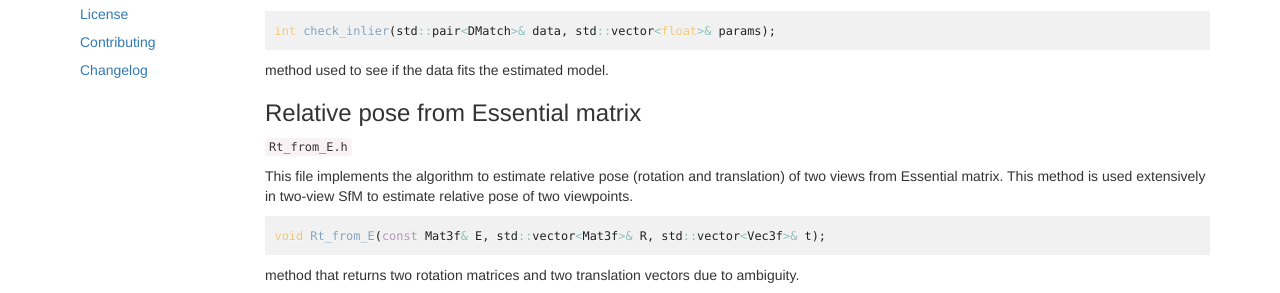
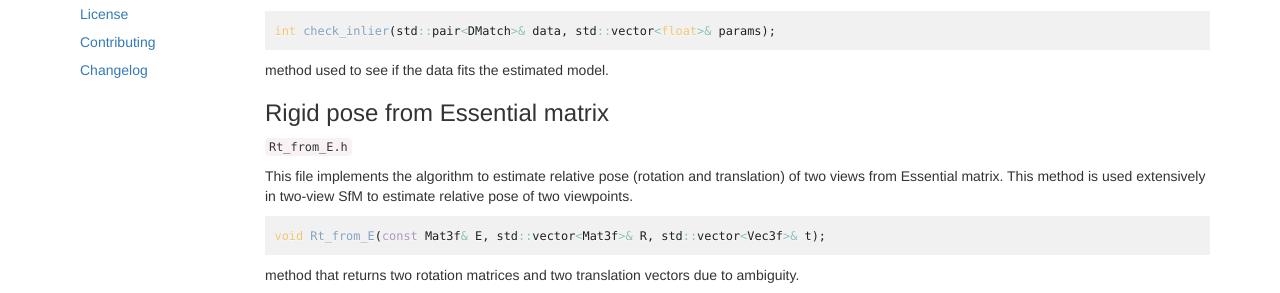
Before and after one commit to imkaywu/open3DCV, a Jekyll site: the page built from docs/_posts/2017-09-28-pose-estimator.md, in a window 1280 px wide. Shown: the part 685-978 px from the top of the page. Built offline with Jekyll 4.4.1, drawn with Linux system fonts in a browser that asks for light colours.

Commit message:
update doc: pose estimation, relative pose->rigid pose

````diff
--- a/docs/_posts/2017-09-28-pose-estimator.md
+++ b/docs/_posts/2017-09-28-pose-estimator.md
@@ -38,7 +38,7 @@ int check_inlier(std::pair<DMatch>& data, std::vector<float>& params);
 ```
 method used to see if the data fits the estimated model.
 
-### Relative pose from Essential matrix
+### Rigid pose from Essential matrix
 `Rt_from_E.h`
 
 This file implements the algorithm to estimate relative pose (rotation and translation) of two views from Essential matrix. This method is used extensively in two-view SfM to estimate relative pose of two viewpoints.
````
